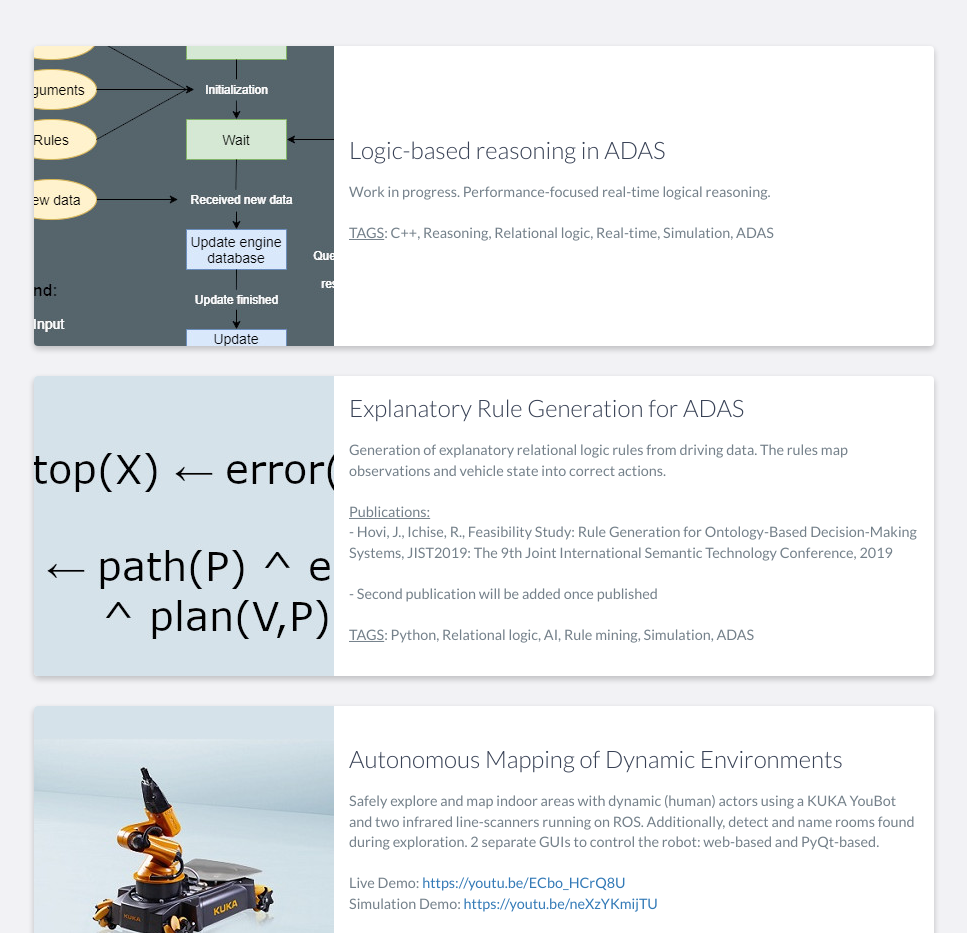
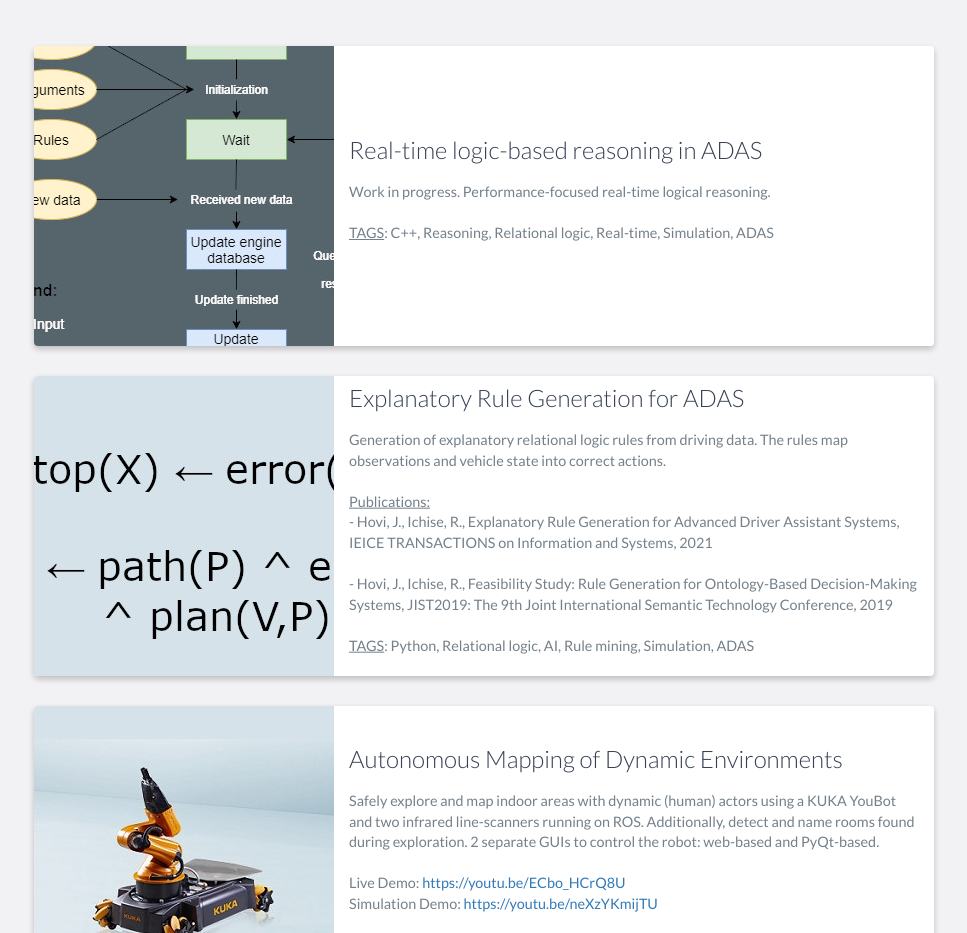
Before and after one commit to juha-hovi/juha-hovi.github.io, a website: page index.html in a window 1280 px wide. Shown: the part 900-1833 px from the top of the page, without its empty margins (156-1123 px from the left). Drawn offline with nearby package versions, Linux system fonts and the light colour scheme.

Commit message:
Update index.html

```diff
--- a/index.html
+++ b/index.html
@@ -155,7 +155,7 @@
                     </div>
                     <!-- End .project-image -->
                     <div class="project-info">
-                        <h3 align="left">Logic-based reasoning in ADAS</h3>
+                        <h3 align="left">Real-time logic-based reasoning in ADAS</h3>
                         <p align="left">
                             Work in progress. Performance-focused real-time logical reasoning.
                             <br>
@@ -180,10 +180,10 @@
                             <br>
                             <u>Publications:</u>
                             <br>
-                            - Hovi, J., Ichise, R., Feasibility Study: Rule Generation for Ontology-Based Decision-Making Systems, JIST2019: The 9th Joint International Semantic Technology Conference, 2019
+                            - Hovi, J., Ichise, R., Explanatory Rule Generation for Advanced Driver Assistant Systems, IEICE TRANSACTIONS on Information and Systems, 2021
                             <br>
                             <br>
-                            - Second publication will be added once published
+                            - Hovi, J., Ichise, R., Feasibility Study: Rule Generation for Ontology-Based Decision-Making Systems, JIST2019: The 9th Joint International Semantic Technology Conference, 2019
                             <br>
                             <br>
                             <u>TAGS</u>: Python, Relational logic, AI, Rule mining, Simulation, ADAS
```
